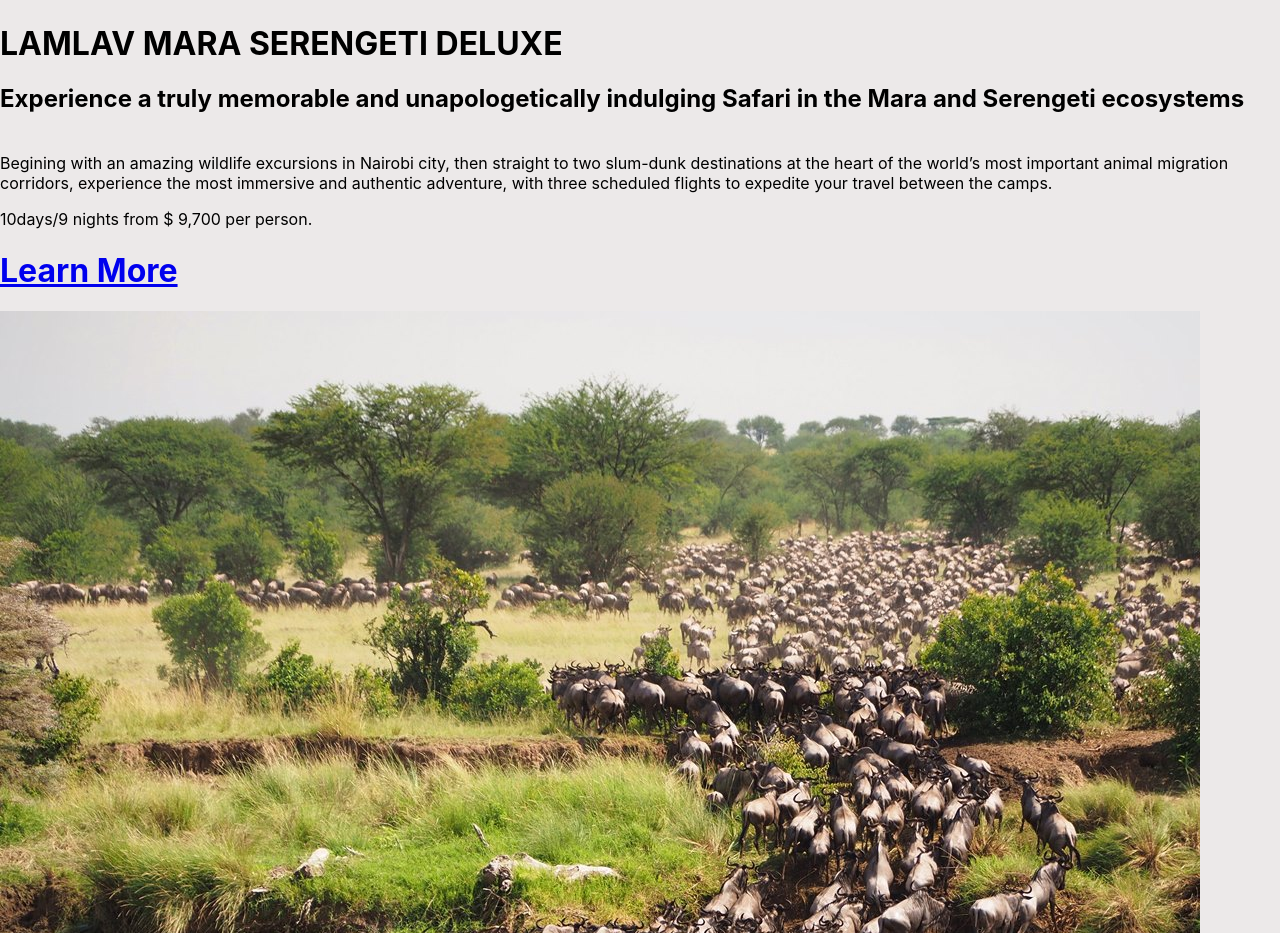
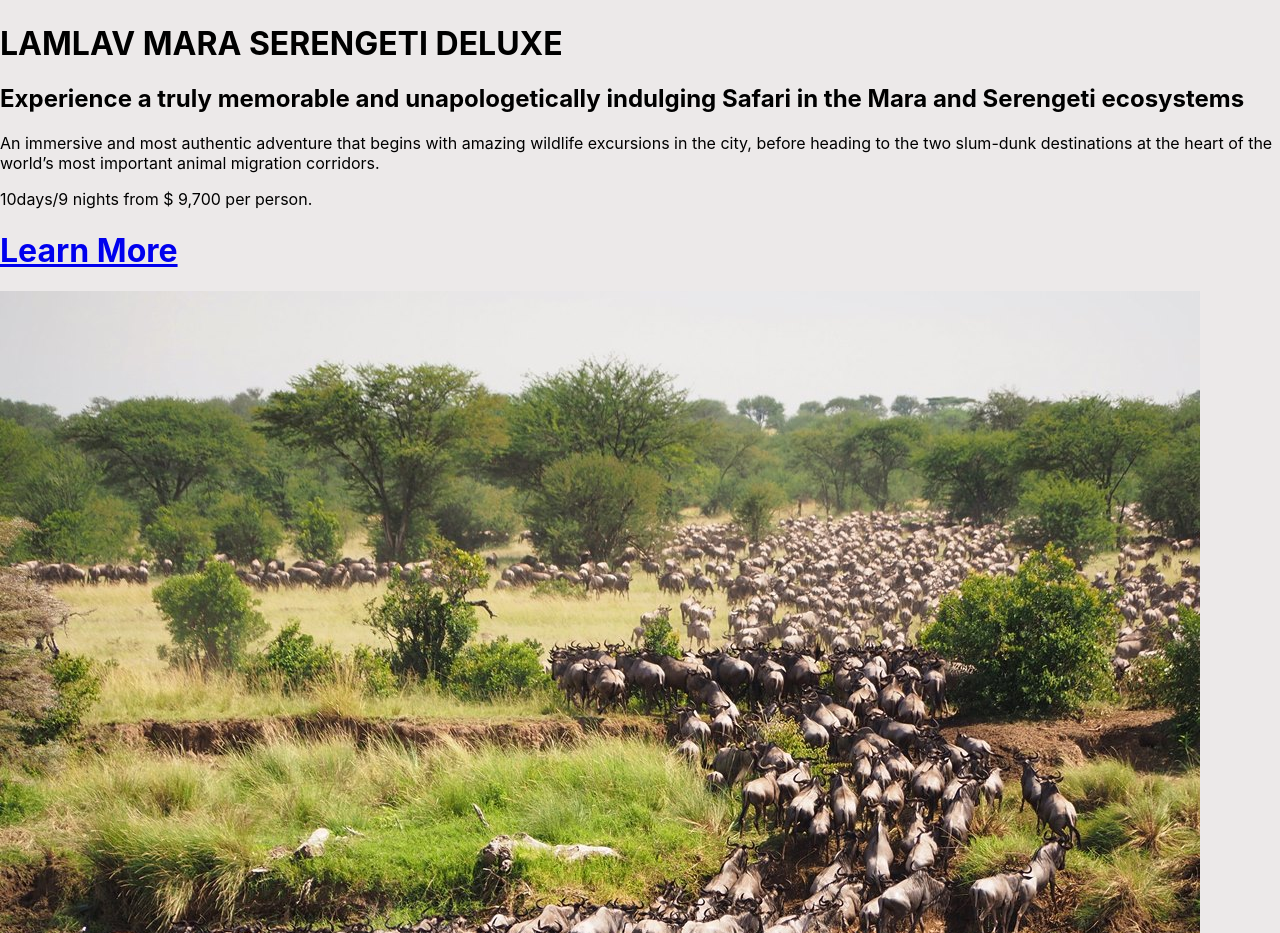
Before and after one commit to Je4stine/lamlav, a React (Create React App) app: page / in a window 1280 px wide. Shown: the part 7101-8034 px from the top of the page. Built offline with nearby package versions, Linux system fonts and the light colour scheme.

Commit message:
Build 20000

```diff
--- a/src/Components/Destination/Destination.jsx
+++ b/src/Components/Destination/Destination.jsx
@@ -22,9 +22,7 @@ const Destination =()=>{
                 <h1 className=' font-[SourceSerifPro-Black] text-2xl my-5 text-green-900'> LAMLAV  MARA SERENGETI DELUXE</h1>
                 <h2 className=' text-xl italic font-bold mb-10'> Experience  a truly  memorable and  unapologetically  indulging Safari  in the Mara and Serengeti  ecosystems </h2>
                 <p className=' font-[SourceSerifPro-Regular] lg:px-[100px]'>
-
-                <br/>Begining with an amazing  wildlife  excursions  in Nairobi city, then straight to  two slum-dunk  destinations at the heart of the world’s  most important  animal migration corridors, experience  the most immersive  and authentic  adventure, with three scheduled  flights  to expedite  your  travel  between the camps.
-                </p>
+                    An immersive  and most authentic  adventure  that begins  with amazing  wildlife  excursions  in the city, before  heading  to the two slum-dunk  destinations  at  the heart  of the world’s  most  important  animal  migration  corridors.                </p>
                 <p className=' my-5 text-lg font-[SourceSerifPro-Regular] text-green-900'> 10days/9 nights from $ 9,700 per person.</p>
                 <a href='/mara' className=' text-green-900 border border-green-900 rounded-md p-3 hover:bg-green-900 hover:text-white duration-500 left-16'>
                     <h1 className=' font-[SourceSerifPro-Black]'>Learn More</h1>
```
Also changed, not shown: 8 other files (tests, documents, lock files or other folders).
